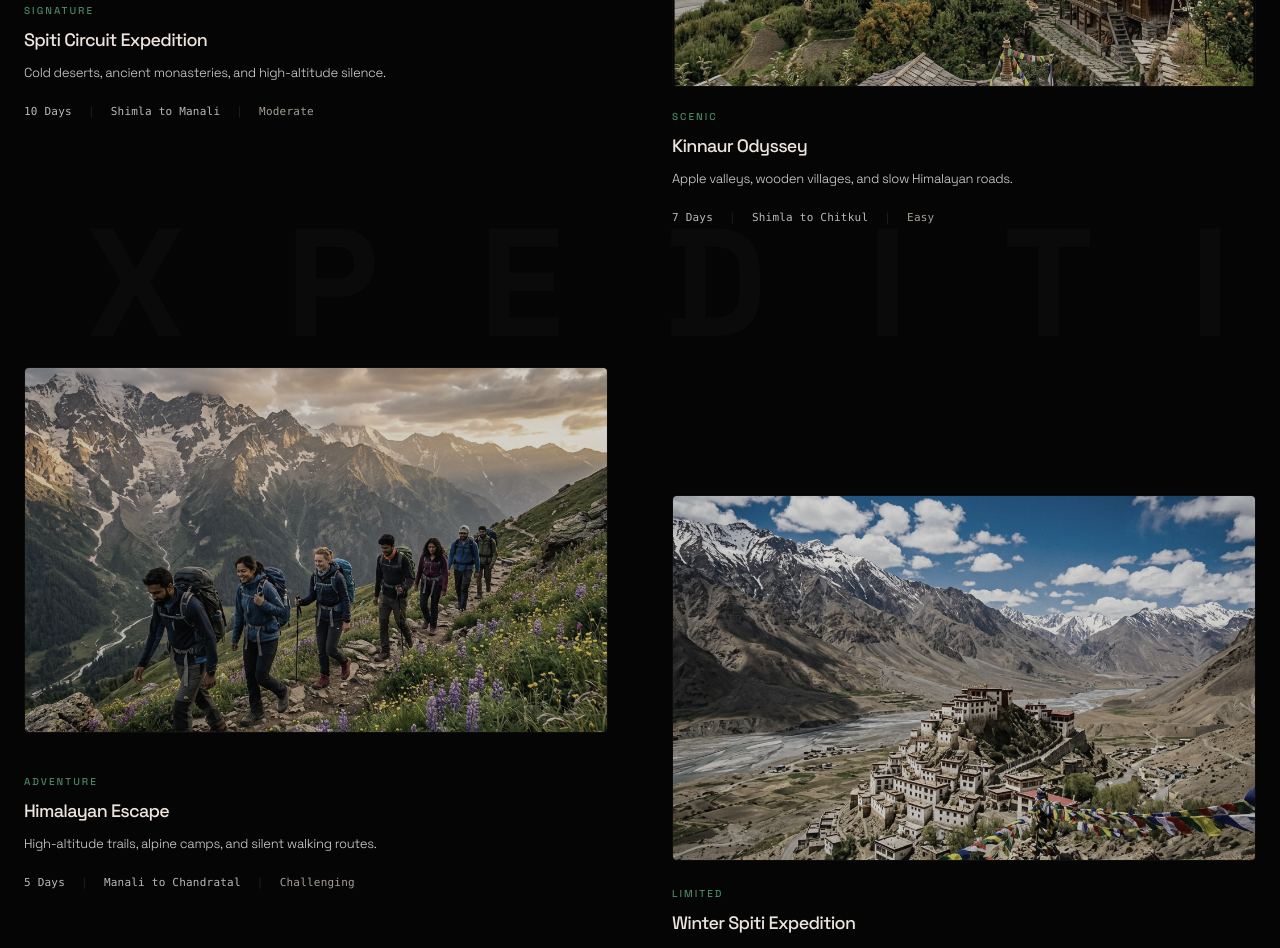
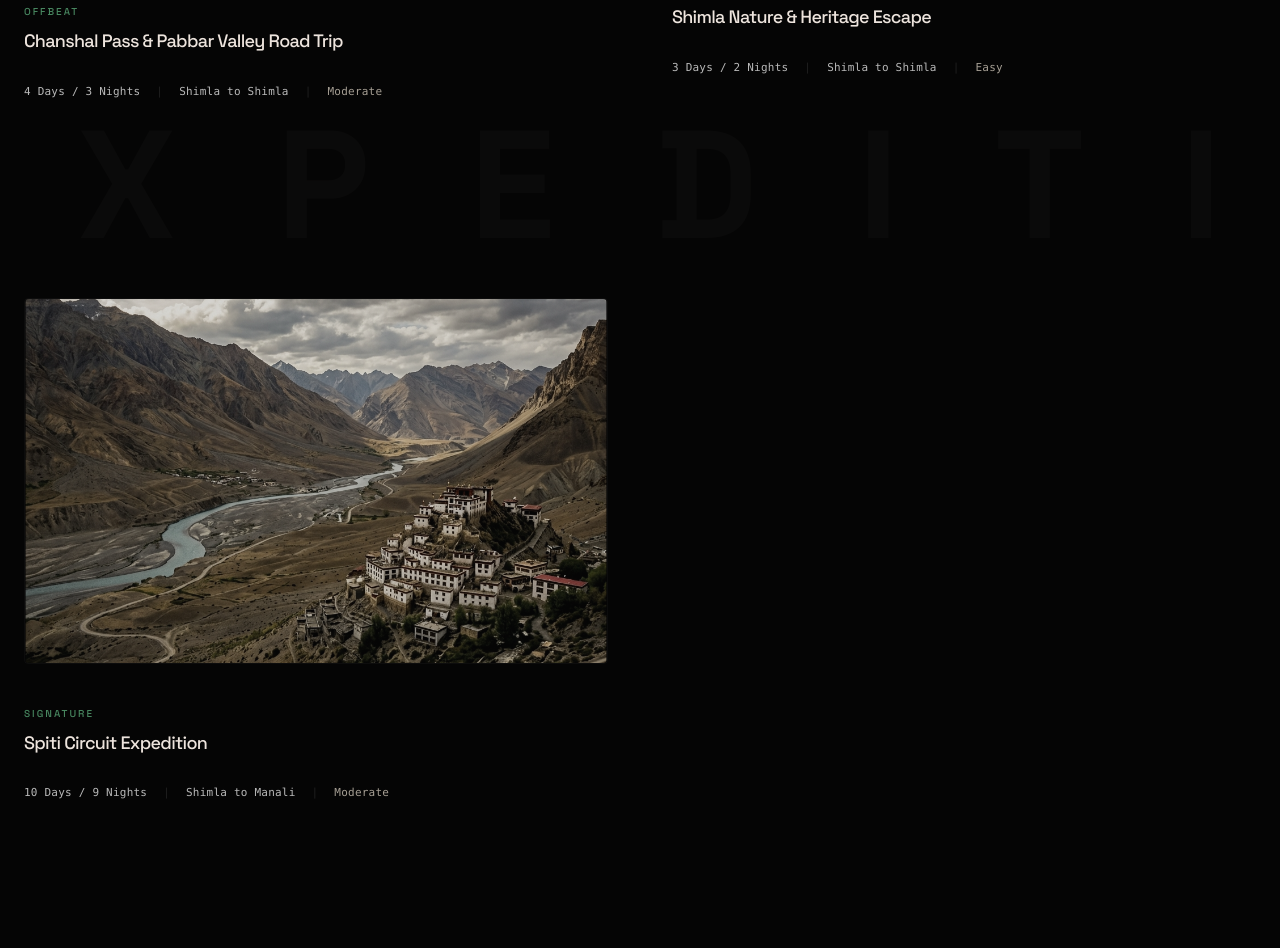
Before and after one commit to voidtocore/TrailCoreWeb, a Next.js app: page / in a window 1280 px wide. Shown: the part 1640-2588 px from the top of the page. Built offline with nearby package versions, Linux system fonts and the light colour scheme.

Commit message:
feat: implement homepage stays spotlight and dynamic featured journeys

```diff
--- a/app/page.js
+++ b/app/page.js
@@ -1,5 +1,6 @@
 import HeroSection from "@/components/home/HeroSection";
 import FeaturedExperiences from "@/components/home/FeaturedExperiences";
+import StaysSpotlight from "@/components/home/StaysSpotlight";
 import WhyChooseUs from "@/components/home/WhyChooseUs";
 import ExpeditionPhilosophy from "@/components/home/ExpeditionPhilosophy";
 import GallerySection from "@/components/home/GallerySection";
@@ -14,6 +15,8 @@ export default function Home() {
       <hr className="editorial-divider" />
       <FeaturedExperiences />
       <hr className="editorial-divider" />
+      <StaysSpotlight />
+      <hr className="editorial-divider" />
       <WhyChooseUs />
       <ExpeditionPhilosophy />
       <hr className="editorial-divider" />
--- a/components/home/FeaturedExperiences.js
+++ b/components/home/FeaturedExperiences.js
@@ -4,63 +4,12 @@ import Image from "next/image";
 import Link from "next/link";
 import SectionHeading from "../SectionHeading";
 import { StaggerContainer, StaggerItem, ParallaxImage, ParallaxText, DriftTypography } from "../Animations";
-
-const expeditions = [
-  {
-    title: "Spiti Circuit Expedition",
-    desc: "Cold deserts, ancient monasteries, and high-altitude silence.",
-    img: "/images/spiti-valley.png",
-    href: "/packages",
-    duration: "10 Days",
-    route: "Shimla → Kinnaur → Spiti → Manali",
-    season: "Jun — Oct",
-    difficulty: "Moderate",
-    badge: "Signature",
-    alignOffset: "", // Default alignment
-    parallaxSpeed: 0.25,
-  },
-  {
-    title: "Kinnaur Odyssey",
-    desc: "Apple valleys, wooden villages, and slow Himalayan roads.",
-    img: "/images/kalpa.png",
-    href: "/packages",
-    duration: "7 Days",
-    route: "Shimla → Sarahan → Sangla → Kalpa → Chitkul",
-    season: "Mar — Nov",
-    difficulty: "Easy",
-    badge: "Scenic",
-    alignOffset: "md:mt-32", // Pushed further down for asymmetry
-    parallaxSpeed: 0.35,
-  },
-  {
-    title: "Himalayan Escape",
-    desc: "High-altitude trails, alpine camps, and silent walking routes.",
-    img: "/images/adventure-trek.png",
-    href: "/adventures",
-    duration: "5 Days",
-    route: "Manali → Hampta Pass → Chandratal",
-    season: "Jun — Sep",
-    difficulty: "Challenging",
-    badge: "Adventure",
-    alignOffset: "",
-    parallaxSpeed: 0.2,
-  },
-  {
-    title: "Winter Spiti Expedition",
-    desc: "Frozen rivers, snowbound monasteries, and absolute winter stillness.",
-    img: "/images/kaza.png",
-    href: "/packages",
-    duration: "8 Days",
-    route: "Manali → Kaza → Key → Kibber",
-    season: "Dec — Mar",
-    difficulty: "Moderate",
-    badge: "Limited",
-    alignOffset: "md:mt-32", // Pushed further down
-    parallaxSpeed: 0.3,
-  },
-];
+import { expeditions } from "@/data/expeditions";
 
 export default function FeaturedExperiences() {
+  // Grab the first 4 featured expeditions for the homepage
+  const homepageExpeditions = expeditions.slice(0, 4);
+
   return (
     <section className="relative section-editorial px-6 bg-background overflow-hidden">
       {/* Background kinetic text */}
@@ -81,13 +30,15 @@ export default function FeaturedExperiences() {
         />
 
         <StaggerContainer className="grid grid-cols-1 md:grid-cols-2 gap-x-16 gap-y-16 md:gap-y-0 mt-16">
-          {expeditions.map((exp, idx) => (
+          {homepageExpeditions.map((exp, idx) => {
+            const href = exp.slug ? `/packages/${exp.slug}` : "/contact";
+            return (
               <StaggerItem
                 key={exp.title}
-              className={`${exp.alignOffset} mb-16 md:mb-32`}
+                className={`${exp.alignOffset || ""} mb-16 md:mb-32`}
               >
                 <Link
-                href={exp.href}
+                  href={href}
                   className="group block"
                 >
                   <div className="flex flex-col">
@@ -120,7 +71,7 @@ export default function FeaturedExperiences() {
 
                         {/* Description */}
                         <p className="text-xs sm:text-[0.8125rem] text-parchment leading-relaxed mb-5 max-w-md font-light">
-                        {exp.desc}
+                          {exp.summary}
                         </p>
 
                         {/* Metadata Row */}
@@ -130,7 +81,7 @@ export default function FeaturedExperiences() {
                           </span>
                           <span className="text-white/10">|</span>
                           <span>
-                          {exp.route.split("→")[0]} to {exp.route.split("→").pop()}
+                            {exp.route.split("→")[0].trim()} to {exp.route.split("→").pop().trim()}
                           </span>
                           <span className="text-white/10">|</span>
                           <span className="text-stone">
@@ -142,7 +93,8 @@ export default function FeaturedExperiences() {
                   </div>
                 </Link>
               </StaggerItem>
-          ))}
+            );
+          })}
         </StaggerContainer>
       </div>
     </section>
--- /dev/null
+++ b/components/home/StaysSpotlight.js
@@ -0,0 +1,104 @@
+"use client";
+
+import Image from "next/image";
+import Link from "next/link";
+import SectionHeading from "../SectionHeading";
+import { StaggerContainer, StaggerItem, ParallaxImage } from "../Animations";
+import { stays } from "@/data/stays";
+
+export default function StaysSpotlight() {
+  // Grab up to 3 featured stays
+  const featuredStays = stays.slice(0, 3);
+
+  return (
+    <section className="relative section-editorial px-6 bg-background overflow-hidden border-t border-white/[0.03] pt-24 pb-32">
+      <div className="max-w-7xl mx-auto relative z-10">
+        <SectionHeading
+          label="Alpine Shelter"
+          title="Curated Solitudes"
+          description="Handpicked homestays, remote forest cabins, and boutique guesthouses run by local mountain families."
+        />
+
+        <StaggerContainer className="grid grid-cols-1 md:grid-cols-3 gap-8 mt-16">
+          {featuredStays.map((stay) => (
+            <StaggerItem key={stay.id}>
+              <div className="flex flex-col group border border-white/[0.03] bg-mountain-900/20 rounded-[2px] overflow-hidden">
+                {/* Visual Image Frame */}
+                <div className="relative aspect-[16/10] w-full overflow-hidden bg-mountain-900">
+                  <Image
+                    src={stay.img}
+                    alt={stay.name}
+                    fill
+                    className="object-cover transition-transform duration-[1200ms] ease-out group-hover:scale-[1.02]"
+                    sizes="(max-width: 768px) 100vw, 33vw"
+                  />
+                  <div className="absolute top-3 left-3 bg-background/80 px-2.5 py-0.5 text-[8px] font-mono text-forest-glow tracking-widest uppercase rounded-[2px] border border-white/[0.04]">
+                    {stay.type}
+                  </div>
+                </div>
+
+                {/* Content Area */}
+                <div className="p-6 flex flex-col justify-between h-full">
+                  <div>
+                    <div className="flex items-start justify-between gap-4 mb-2">
+                      <Link href={`/stays/${stay.slug}`} className="hover:text-forest-glow transition-colors">
+                        <h3
+                          className="text-sm font-medium text-snow leading-tight tracking-tight"
+                          style={{ fontFamily: "var(--font-outfit)" }}
+                        >
+                          {stay.name}
+                        </h3>
+                      </Link>
+                      <span className="text-[10px] font-mono text-forest-glow/85 font-medium whitespace-nowrap mono-number">
+                        ₹{stay.base_price_per_night} <span className="text-[8px] text-stone">/ night</span>
+                      </span>
+                    </div>
+
+                    <p className="text-xs text-parchment-dim leading-relaxed font-light mb-4">
+                      {stay.summary}
+                    </p>
+
+                    <div className="flex flex-wrap gap-1.5 mb-4">
+                      {stay.vibe_tags.slice(0, 2).map((tag) => (
+                        <span
+                          key={tag}
+                          className="text-[8px] font-mono tracking-wider uppercase text-stone bg-white/[0.02] border border-white/[0.03] px-2 py-0.5 rounded-[2px]"
+                        >
+                          {tag.replace(/-/g, " ")}
+                        </span>
+                      ))}
+                    </div>
+                  </div>
+
+                  {/* Actions Row */}
+                  <div className="pt-4 border-t border-white/[0.03] flex items-center justify-between text-[10px] font-mono text-stone">
+                    <div>
+                      <span className="block text-[8px] uppercase tracking-widest text-stone-light/30 mb-0.5">Host</span>
+                      <span className="text-snow">{stay.host.name}</span>
+                    </div>
+                    <div className="flex gap-2">
+                      <Link
+                        href={`/stays/${stay.slug}`}
+                        className="btn-outline px-3 py-1.5 text-[8px] tracking-widest uppercase hover:bg-white hover:text-black transition-all duration-300 rounded-[2px]"
+                      >
+                        Details
+                      </Link>
+                      <a
+                        href={`https://wa.me/917560065963?text=Hi%20Trail%20Core%2C%20I%20am%20interested%20in%20inquiring%20about%20${encodeURIComponent(stay.name)}.%20Is%20this%20available%3F`}
+                        target="_blank"
+                        rel="noopener noreferrer"
+                        className="btn-outline px-3 py-1.5 text-[8px] tracking-widest uppercase hover:bg-forest-glow hover:text-white transition-all duration-300 rounded-[2px]"
+                      >
+                        Inquire
+                      </a>
+                    </div>
+                  </div>
+                </div>
+              </div>
+            </StaggerItem>
+          ))}
+        </StaggerContainer>
+      </div>
+    </section>
+  );
+}
```
Lines whose indentation alone changed are shown as unchanged.
